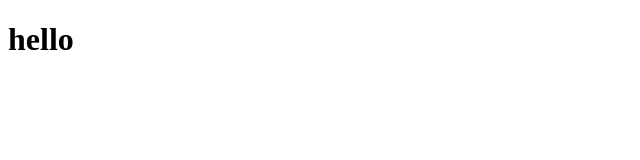
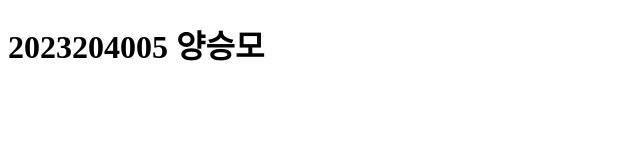
Before and after one commit to fisfin/204005hw, a plain HTML site: page index.html in a window 1280 px wide. Shown: the whole page, without its empty margins (0-640 px from the left). Drawn offline with Linux system fonts and the light colour scheme.

Commit message:
Update index.html

```diff
--- a/index.html
+++ b/index.html
@@ -7,7 +7,7 @@
 </head>
 <body>
     <div>
-        <h1>hello</h1>
+        <h1>2023204005 양승모</h1>
 
     </div>
 
```
